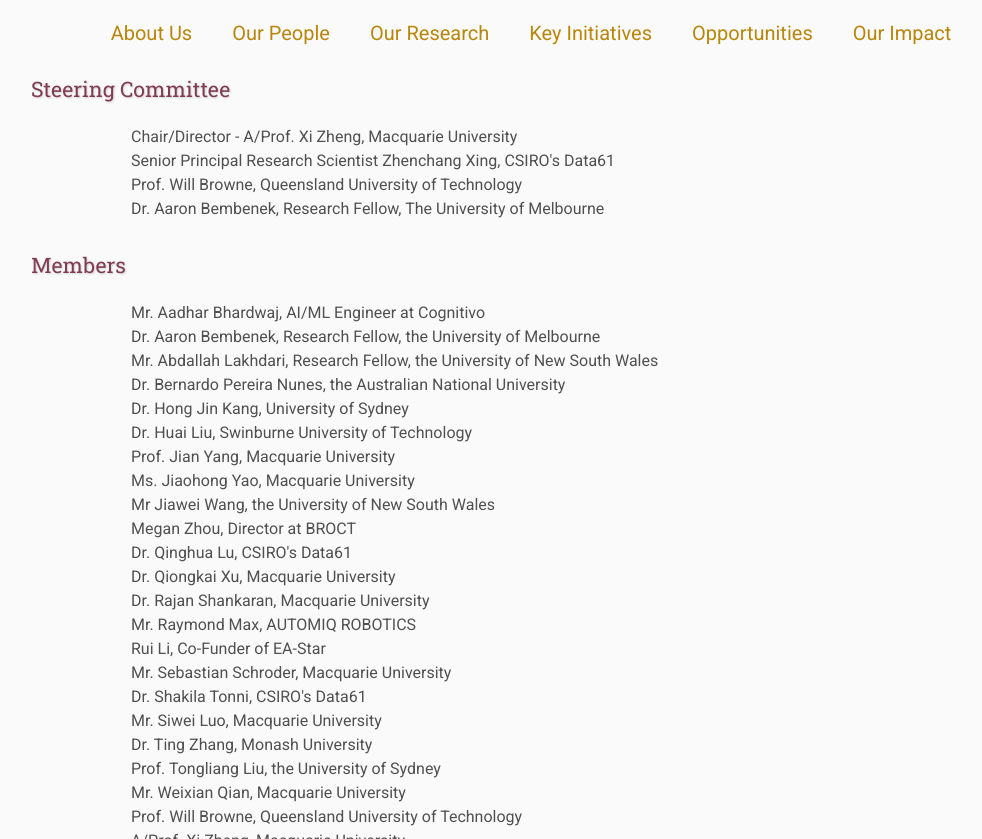
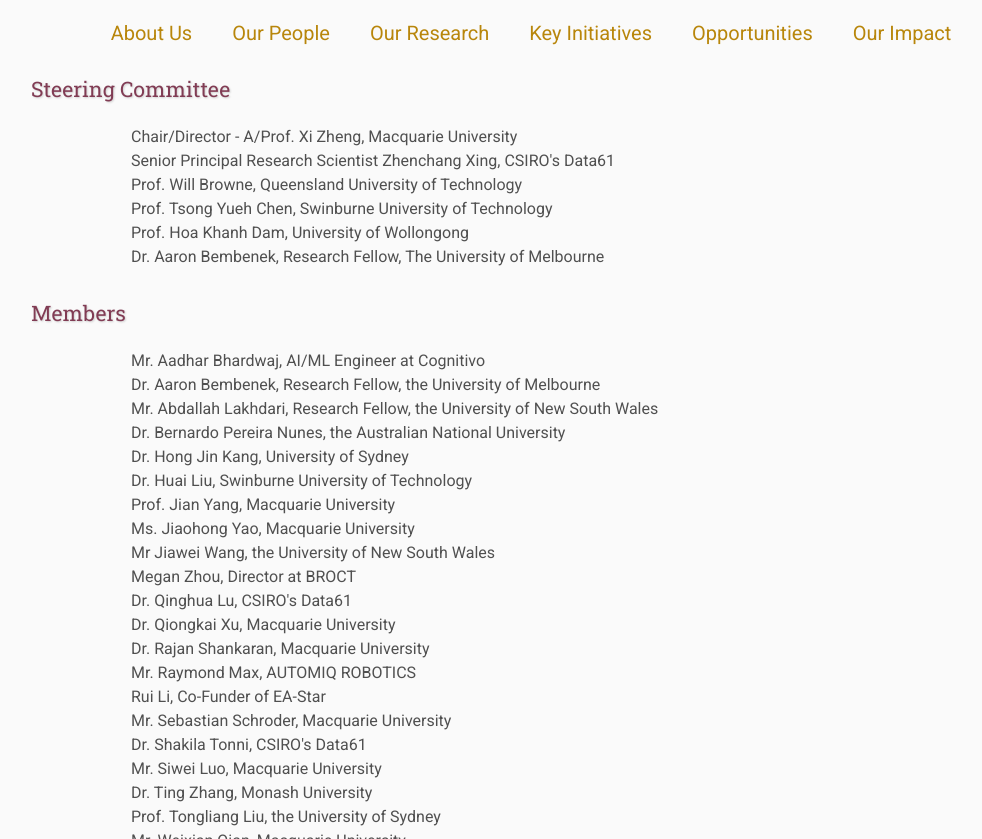
Before and after one commit to ITSEG-MQ/website-ailars, a Jekyll site: the page built from people/index.html, in a window 1280 px wide and 900 px high, scrolled down 303 px, cut to the strip 61-900 px from the top of the window. Shown: the whole strip, without its empty margins (109-1091 px from the left). Built offline with Jekyll 4.4.1, drawn with Linux system fonts in a browser that asks for light colours.

Commit message:
Add two new members to the list

```diff
--- a/people/index.html
+++ b/people/index.html
@@ -9,6 +9,8 @@
     <li>Chair/Director - A/Prof. Xi Zheng, Macquarie University</li>
     <li>Senior Principal Research Scientist Zhenchang Xing, CSIRO's Data61</li>
     <li>Prof. Will Browne, Queensland University of Technology</li>
+    <li>Prof. Tsong Yueh Chen, Swinburne University of Technology</li>
+    <li>Prof. Hoa Khanh Dam, University of Wollongong</li>
     <li>Dr. Aaron Bembenek, Research Fellow, The University of Melbourne</li>
 </ul>
 
```
